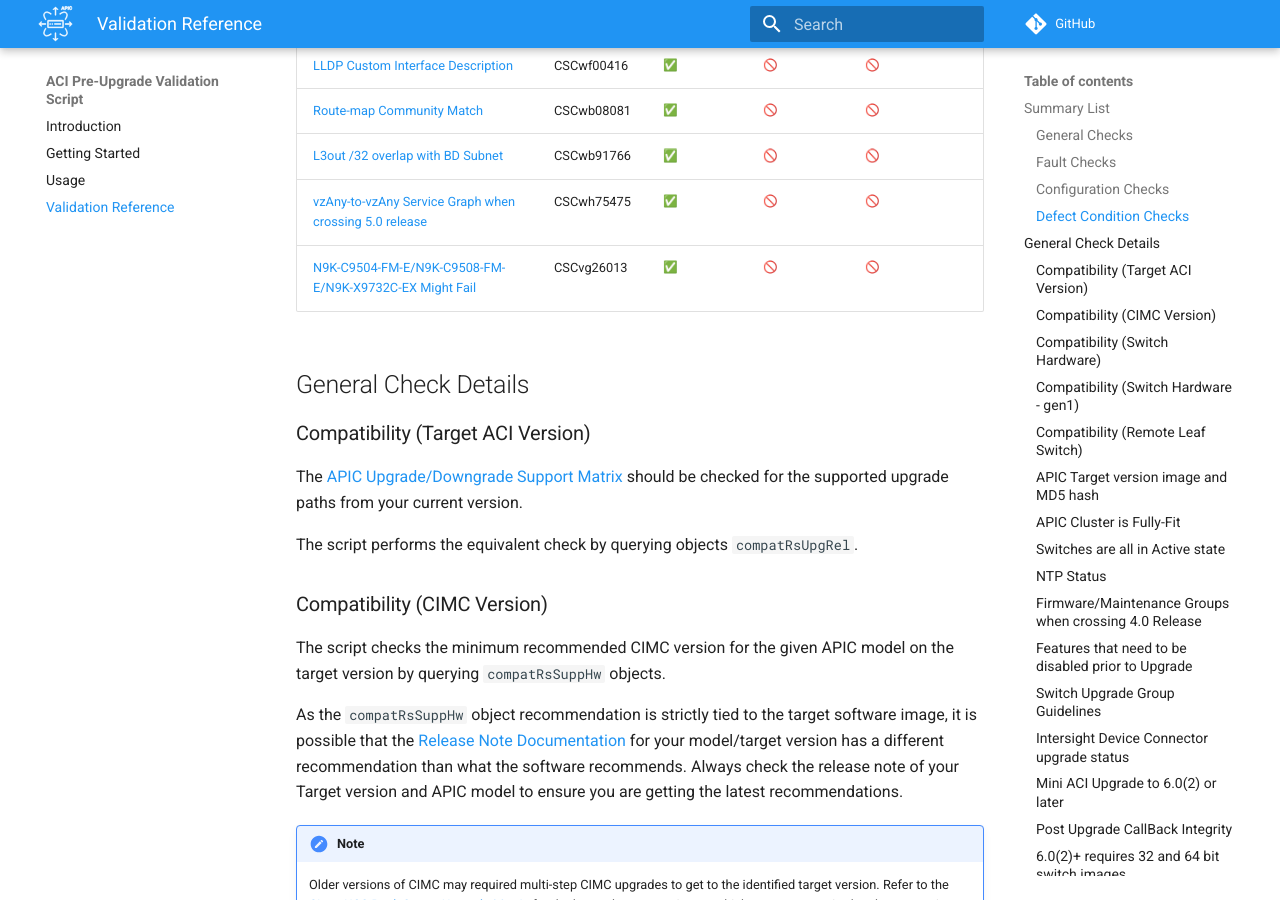
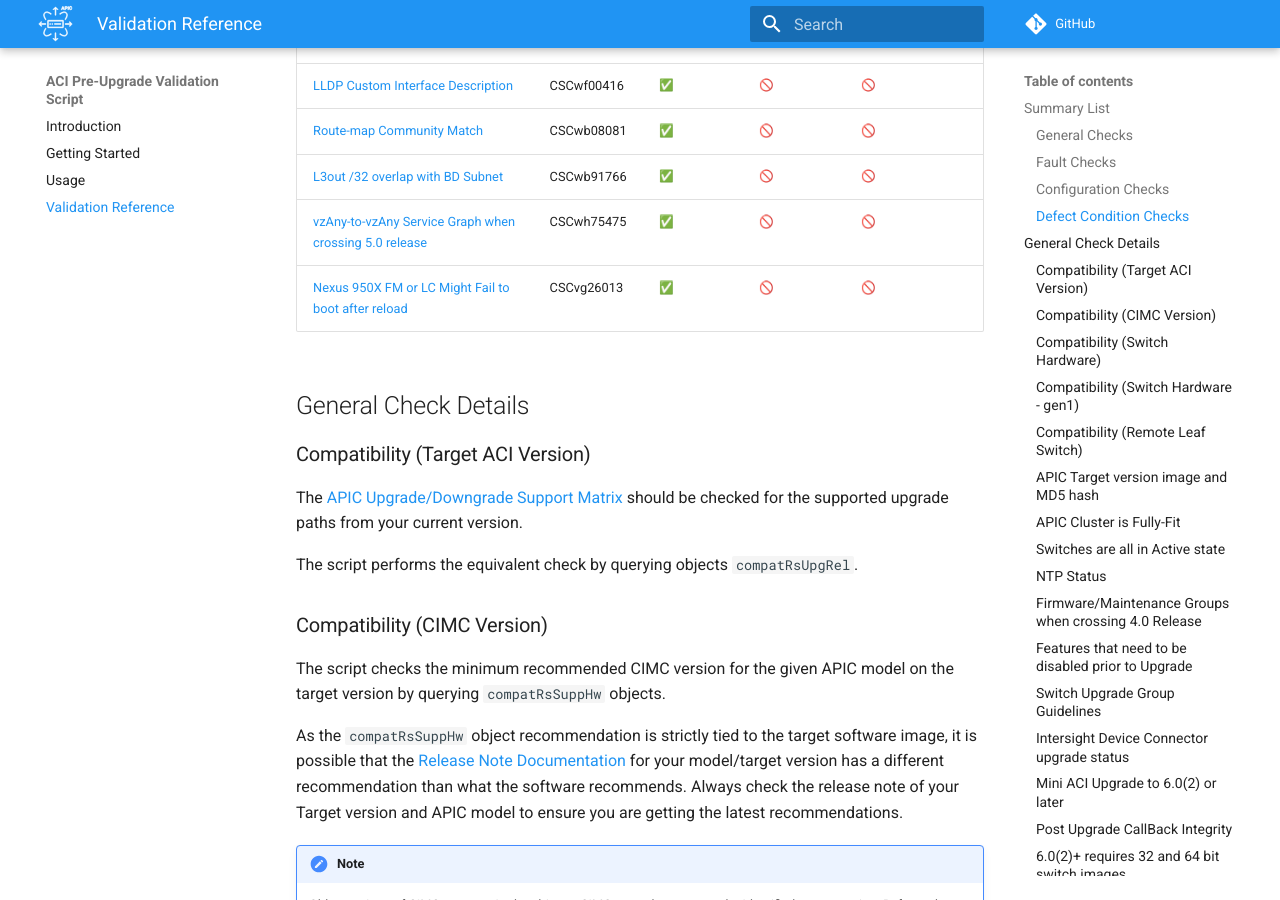
Before and after one commit to datacenter/ACI-Pre-Upgrade-Validation-Script, an MkDocs documentation site: the page built from docs/docs/validations.md, in a window 1280 px wide and 900 px high, scrolled down 5031 px. Built offline with MkDocs 1.6.1 and Material for MkDocs 9.7.7, drawn with Linux system fonts in a browser that asks for light colours; emoji names are drawn with the system emoji font; comment, search, counter and statistics services are not loaded; some of the changed text lies outside the part shown.

Commit message:
Doc updated for CSCvg26013

```diff
--- a/docs/docs/validations.md
+++ b/docs/docs/validations.md
@@ -159,7 +159,7 @@
 [Route-map Community Match][d16]                | CSCwb08081   | :white_check_mark: | :no_entry_sign:           |:no_entry_sign:
 [L3out /32 overlap with BD Subnet][d17]         | CSCwb91766   | :white_check_mark: | :no_entry_sign:           |:no_entry_sign:
 [vzAny-to-vzAny Service Graph when crossing 5.0 release] [d18] | CSCwh75475   | :white_check_mark: | :no_entry_sign:           |:no_entry_sign:
-[N9K-C9504-FM-E/N9K-C9508-FM-E/N9K-X9732C-EX Might Fail ] [d19] | CSCvg26013   | :white_check_mark: | :no_entry_sign:           |:no_entry_sign:
+[Nexus 950X FM or LC Might Fail to boot after reload] [d19] | CSCvg26013   | :white_check_mark: | :no_entry_sign:           |:no_entry_sign:
 
 
 [d1]: #ep-announce-compatibility
@@ -180,7 +180,7 @@
 [d16]: #route-map-community-match
 [d17]: #l3out-32-overlap-with-bd-subnet
 [d18]: #vzany-to-vzany-service-graph-when-crossing-50-release
-[d19]: #n9k-c9504-fm-e/n9k-c9508-fm-e/n9k-x9732c-ex-might-fail
+[d19]: #modular-spine-module-might-fail
 
 
 ## General Check Details
@@ -2215,7 +2215,7 @@
 
     Due to the update in [APIC Release 5.0][31], the pcTag of the service EPG for a vzAny-vzAny Service Graph will be updated to a Global pcTag from a Local pcTag. Global pcTags are in the range of 1 - 16384 while local pcTags are 16385 - 65535. You can check the pcTag of your service EPG from `Tenant > Services > L4-L7 > Deployed Graph Instances > Function Node > Policy > Function Connectors > Class ID` in the APIC GUI.
 
-### N9K-C9504-FM-E/N9K-C9508-FM-E/N9K-X9732C-EX Might Fail
+### Nexus 950X FM or LC Might Fail to boot after reload
 
 A clock signal component manufactured by one supplier, and included in some Cisco products, has been seen to degrade over time in some units.
 Although the Cisco products with these components are currently performing normally, we expect product failures to increase over the years, beginning after the unit has been in operation for approximately 18 months.
```
